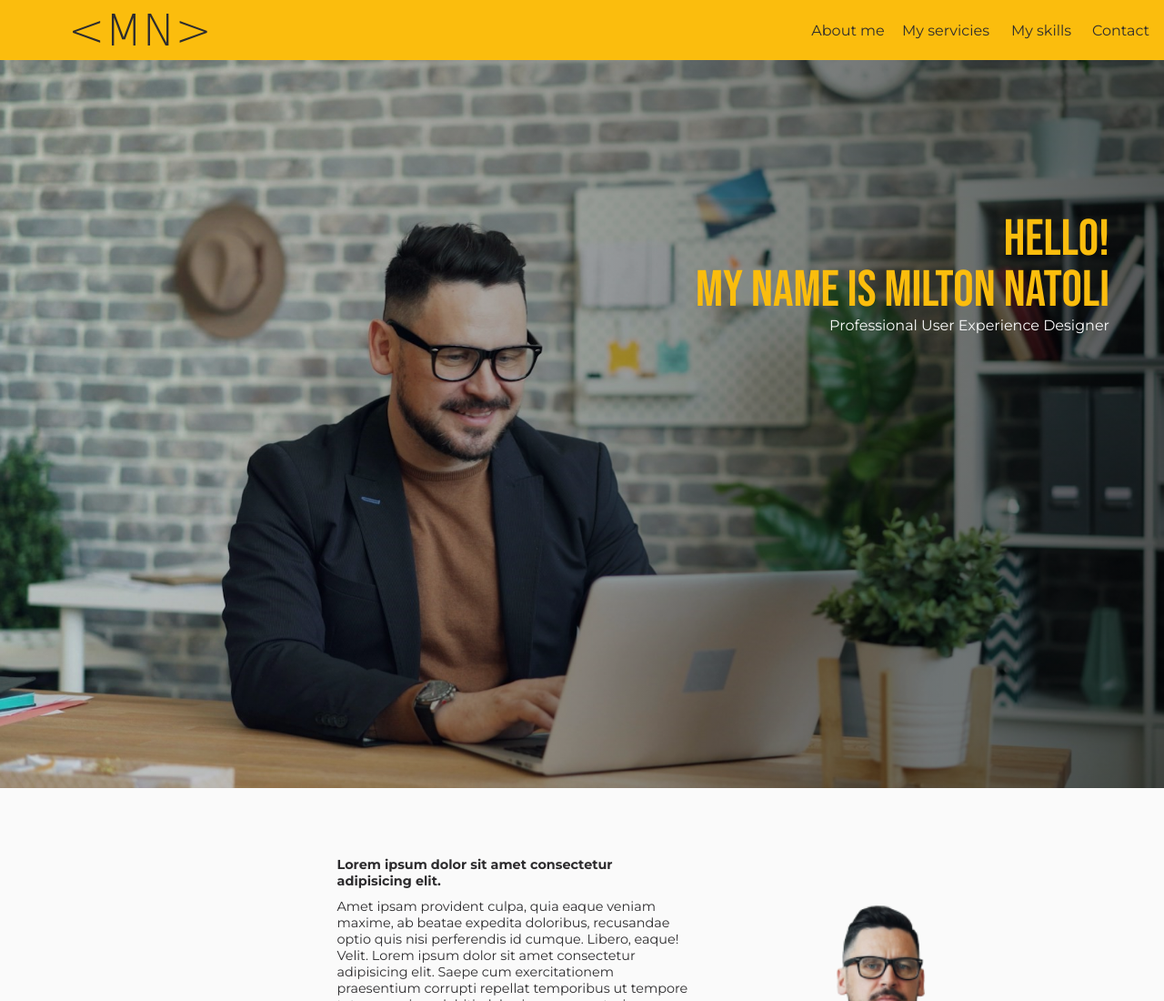
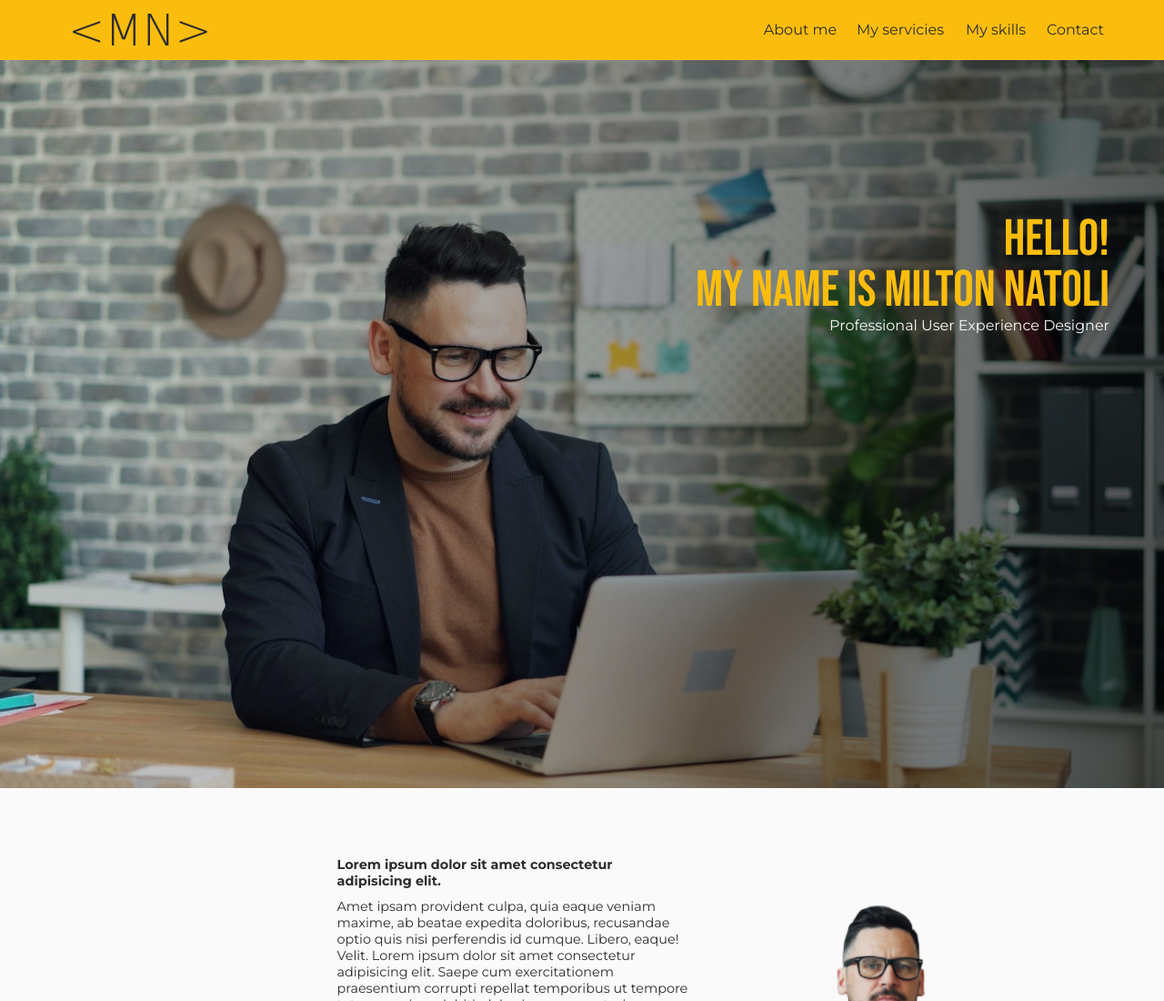
Before and after one commit to devgustavoperez/personal-website, a plain HTML site: page index.html in a window 1280 px wide. Shown: the top 1100 px of the page at 91% size. Drawn offline with nearby package versions, Linux system fonts and the light colour scheme; a web font is replaced by a local one.

Commit message:
CSS finished

```diff
--- a/index.html
+++ b/index.html
@@ -21,10 +21,18 @@
         </button>
         <div class="header__nav" id="header__nav">
             <ul class="header__nav-list">
-                <li class="header__nav-item"><a href="#profile">About me</a></li>
-                <li class="header__nav-item"><a href="#services">My servicies</a></li>
-                <li class="header__nav-item"><a href="#skills">My skills</a></li>
-                <li class="header__nav-item"><a href="#form">Contact</a></li>
+                <a href="#profile">
+                    <li class="header__nav-item">About me</li>
+                </a>
+                <a href="#services">
+                    <li class="header__nav-item">My servicies</li>
+                </a>
+                <a href="#skills">
+                    <li class="header__nav-item">My skills</li>
+                </a>
+                <a href="#form">
+                    <li class="header__nav-item">Contact</li>
+                </a>
             </ul>
         </div>
     </header>
--- a/src/css/desktop-style.css
+++ b/src/css/desktop-style.css
@@ -15,6 +15,8 @@
     height: auto;
     width: auto;
     background-color: inherit;
+
+    margin-right: 50px;
 }
 
 .header__nav-list {
@@ -25,42 +27,47 @@
     margin: 0;
 }
 
-.header__nav-item {
+.header__nav-list a {
+    height: 30px;
     border: none;
     background-color: var(--color2);
+    padding: 0;
     text-align: center;
-    padding: 0;
-    margin: 10px 5px; /*!*/
 }
 
-.header__nav-item:first-child {
+.header__nav-item {
+    padding: 0;
+    margin: 5px;
+}
+
+.header__nav-list a:first-child {
     border: none;
+    width: 100px;
+}
+
+.header__nav-list a:first-child:hover {
+    border-top: none;
+}
+
+.header__nav-list a:nth-child(2) {
+    width: 120px;
+}
+
+.header__nav-list a:nth-child(3) {
+    width: 90px;
+}
+
+.header__nav-list a:last-child {
     width: 85px;
 }
 
-.header__nav-item:first-child:hover {
-    border-top: none;
-}
-
-.header__nav-item:nth-child(2) {
-    width: 110px;
-}
-
-.header__nav-item:nth-child(3) {
-    width: 80px;
-}
-
-.header__nav-item:last-child {
-    width: 75px;
-}
-
-.header__nav-item a {
+.header__nav-item {
     display: block;
     color: var(--color0);
     white-space: nowrap;
 }
 
-.header__nav-item:hover a {
+.header__nav-item:hover {
     font-weight: bold;
     color: var(--color1);
 }
--- a/src/css/style.css
+++ b/src/css/style.css
@@ -83,22 +83,24 @@ body {
     list-style: none;
 }
 
-.header__nav-item {
+.header__nav-list a {
+    height: 80px;
+    text-decoration: none;
     border-bottom: 1px solid var(--color2);
-    padding: 15px;
-    text-align: center;
 }
 
-.header__nav-item a {
-    text-decoration: none;
+.header__nav-list a:first-child:hover {
+    border-top: 1px solid var(--color0);
+}
+
+.header__nav-item {
+    height: 100%;
+    padding: 30px;
+    text-align: center;
     color: var(--color2);
 }
 
-.header__nav-item:first-child:hover {
-    border-top: 1px solid var(--color0);
-}
-
-.header__nav-item:last-child {
+.header__nav-list a:last-child {
     border-bottom: none;
 }
 
@@ -107,7 +109,7 @@ body {
 }
 
 
-.header__nav-item:hover a {
+.header__nav-item:hover {
     color: var(--color0);
 }
 
--- a/src/css/tablet-style.css
+++ b/src/css/tablet-style.css
@@ -21,42 +21,47 @@
     margin: 0;
 }
 
-.header__nav-item {
+.header__nav-list a {
+    height: 30px;
     border: none;
     background-color: var(--color2);
+    padding: 0;
     text-align: center;
-    padding: 0;
-    margin: 10px 5px; /*!*/
 }
 
-.header__nav-item:first-child {
+.header__nav-item {
+    padding: 0;
+    margin: 5px;
+}
+
+.header__nav-list a:first-child {
     border: none;
+    width: 100px;
+}
+
+.header__nav-list a:first-child:hover {
+    border-top: none;
+}
+
+.header__nav-list a:nth-child(2) {
+    width: 120px;
+}
+
+.header__nav-list a:nth-child(3) {
+    width: 90px;
+}
+
+.header__nav-list a:last-child {
     width: 85px;
 }
 
-.header__nav-item:first-child:hover {
-    border-top: none;
-}
-
-.header__nav-item:nth-child(2) {
-    width: 110px;
-}
-
-.header__nav-item:nth-child(3) {
-    width: 80px;
-}
-
-.header__nav-item:last-child {
-    width: 75px;
-}
-
-.header__nav-item a {
+.header__nav-item {
     display: block;
     color: var(--color0);
     white-space: nowrap;
 }
 
-.header__nav-item:hover a {
+.header__nav-item:hover {
     font-weight: bold;
     color: var(--color1);
 }
```
